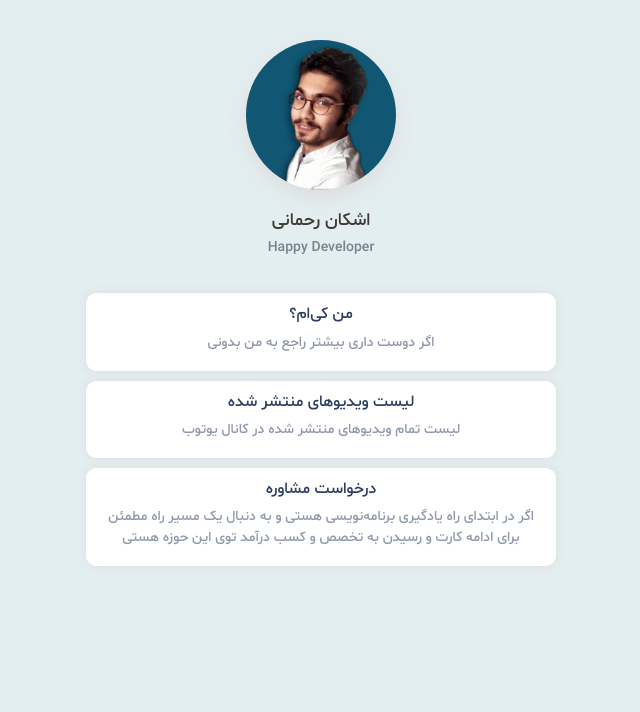
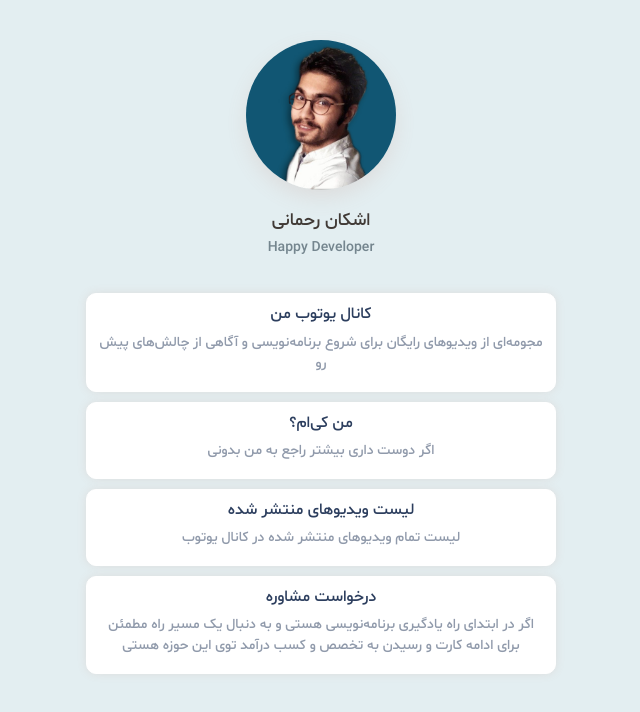
Before and after one commit to ashkanRmk/tap, a plain HTML site: page index.html in a window 1280 px wide. Shown: the whole page, without its empty margins (319-959 px from the left). Drawn offline with nearby package versions, Linux system fonts and the light colour scheme.

Commit message:
add deep links

```diff
--- /dev/null
+++ b/deeplink.js
@@ -0,0 +1,27 @@
+function onDeep(source) {
+	var appFallback = '',
+		app = '';
+	switch (source) {
+		case 'yt':
+			(appFallback = 'https://www.youtube.com/HappyDeveloper'), (app = 'youtube://HappyDeveloper');
+			break;
+		case 'chrome':
+			(appFallback = 'https://ashkanam.ir/blog/videos/'), (app = 'chrome://ashkanam.ir/blog/videos/');
+			break;
+	}
+
+	if (/Android|iPhone|iPad|iPod/i.test(navigator.userAgent)) {
+		window.location = app;
+		window.setTimeout(function () {
+			window.location = appFallback;
+		}, 25);
+	} else {
+		window.location = appFallback;
+	}
+
+	function killPopup() {
+		window.removeEventListener('pagehide', killPopup);
+	}
+
+	window.addEventListener('pagehide', killPopup);
+}
--- a/index.html
+++ b/index.html
@@ -25,6 +25,7 @@
 			crossorigin="anonymous"
 		/>
 		<link rel="stylesheet" href="./style.css" />
+		<script src="./deeplink.js"></script>
 	</head>
 	<body class="blue theme">
 		<div class="text-center">
@@ -34,6 +35,27 @@
 		</div>
 
 		<div class="container content">
+			<div class="row">
+				<a href="#" target="_blank" class="col-sm" onclick="onDeep('yt');">
+					<div class="card">
+						<div class="card-body">
+							<div class="row">
+								<div class="col linkText">
+									<h6 class="card-subtitle">کانال یوتوب من</h6>
+									<p class="card-text">مجومه‌ای از ویدیوهای رایگان برای شروع برنامه‌نویسی و آگاهی از چالش‌های پیش رو</p>
+								</div>
+								<!-- <div class="col linkImg">
+									<img
+										src="https://lootalert.sgp1.digitaloceanspaces.com/Gbox/taphere/uploads/thumbnails/1_15912773700031591278610.png"
+										alt="featured-image"
+										class="thumbnail"
+									/>
+								</div> -->
+							</div>
+						</div>
+					</div>
+				</a>
+			</div>
 			<div class="row">
 				<a href="https://ashkanam.ir/blog/me/" target="_blank" class="col-sm">
 					<div class="card">
@@ -56,7 +78,7 @@
 				</a>
 			</div>
 			<div class="row">
-				<a href="https://ashkanam.ir/blog/videos/" target="_blank" class="col-sm">
+				<a href="#" target="_blank" onclick="onDeep('chrome');" class="col-sm">
 					<div class="card">
 						<div class="card-body">
 							<!-- <div class="row"> -->
```
Lines whose indentation alone changed are shown as unchanged.
